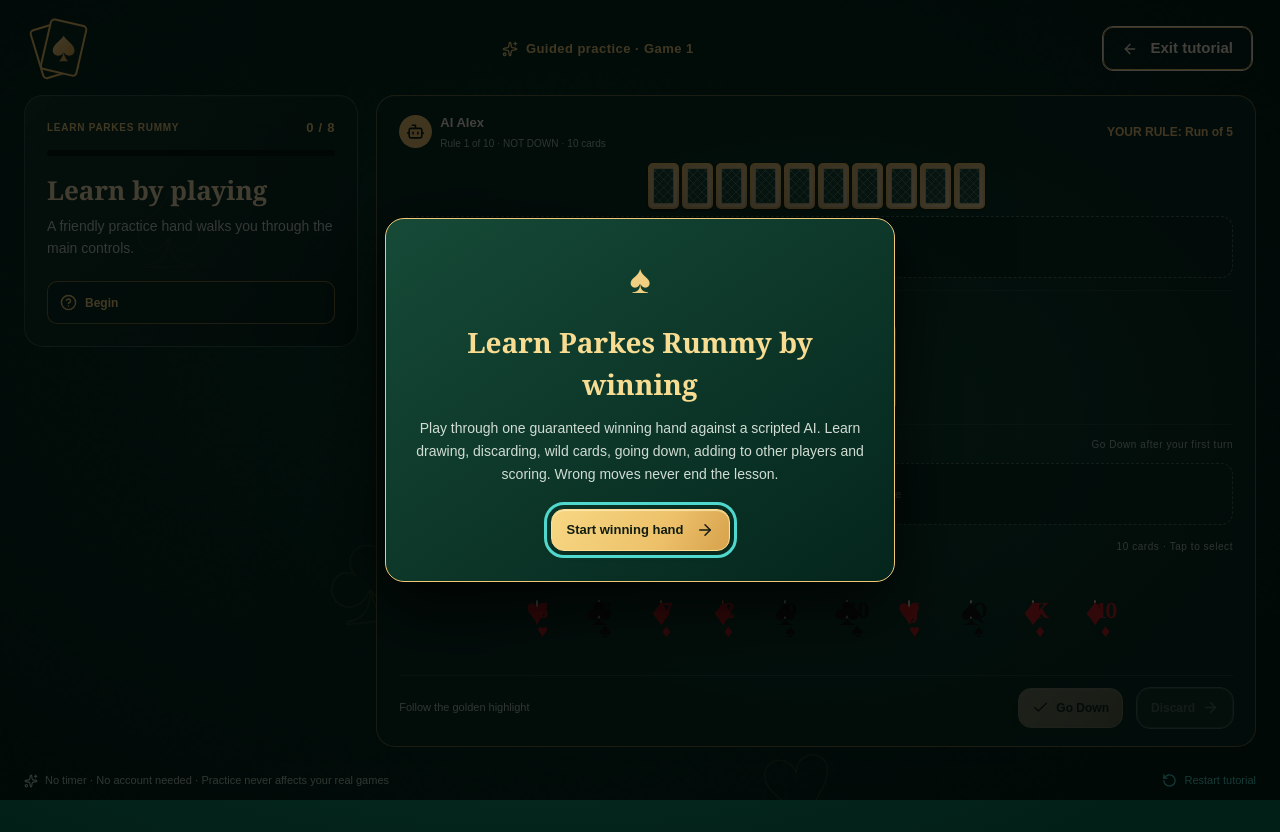
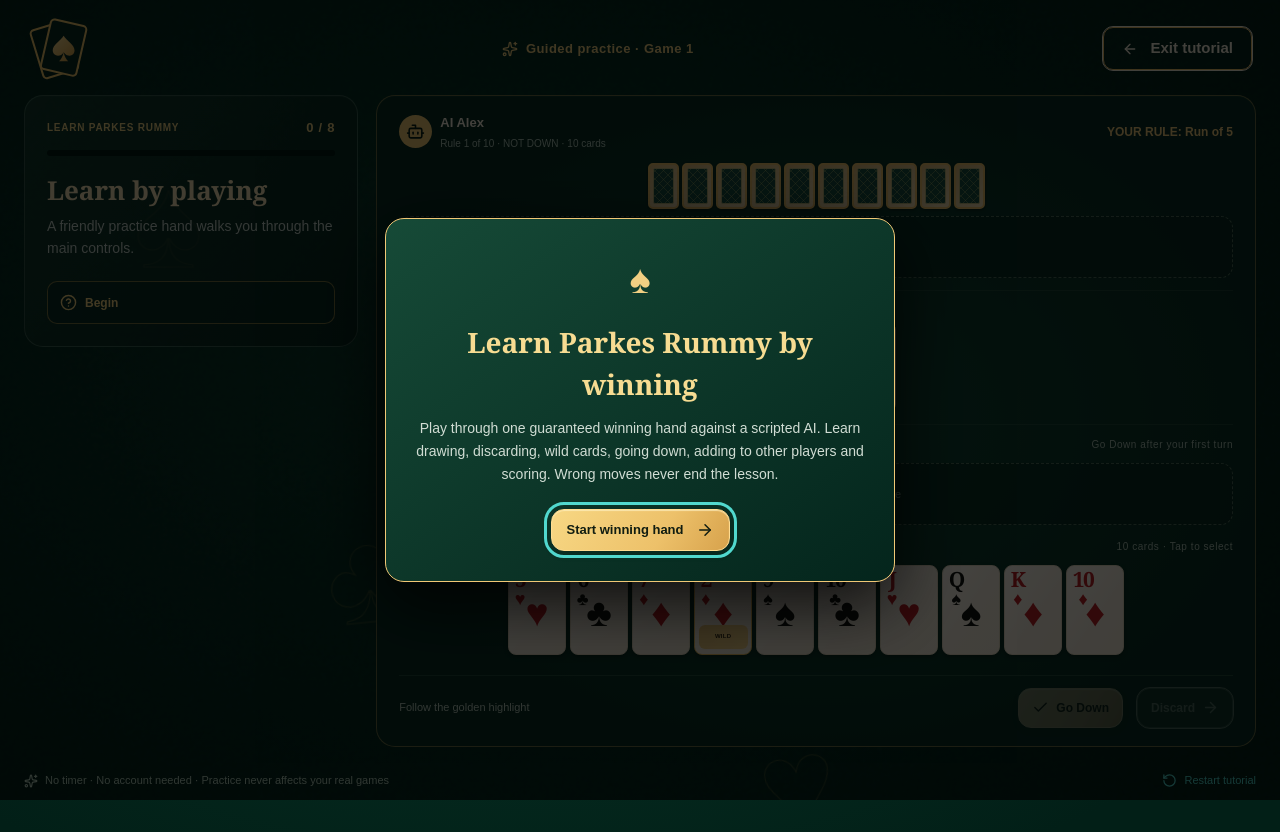
Before and after one commit to Shonky72/Parkes-Rummy, a Next.js app: page /tutorial in a window 1280 px wide. Built offline with nearby package versions, Linux system fonts and the light colour scheme; a web font is replaced by a local one.

Commit message:
Ensure tutorial card faces size correctly across browsers

```diff
--- a/app/tutorial.css
+++ b/app/tutorial.css
@@ -1,4 +1,5 @@
 .tutorial-app{min-height:100dvh;overflow-x:hidden}
+.tutorial-app .card-face{display:block}
 .tutorial-header{max-width:1460px;margin:0 auto;padding:14px 28px 8px;gap:18px}
 .tutorial-header .brand{text-decoration:none}
 .tutorial-mode{display:inline-flex;align-items:center;gap:8px;color:#f1cf80;font-size:13px;letter-spacing:.035em;font-weight:800}
```
